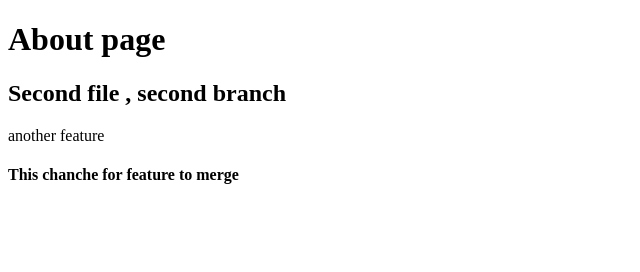
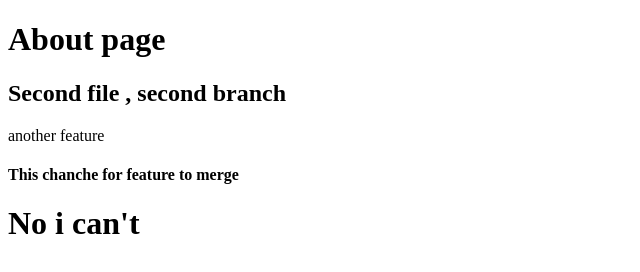
Before and after one commit to Amal-p/DateWithGit-Sample, a plain HTML site: page about.html in a window 1280 px wide. Shown: the whole page, without its empty margins (0-640 px from the left). Drawn offline with Linux system fonts and the light colour scheme.

Commit message:
Negative message added on about.html

```diff
--- a/about.html
+++ b/about.html
@@ -12,5 +12,6 @@
     <p>another feature
     </p>
     <h4>This chanche for feature to merge</h4>
+    <h1>No i can't</h1>
 </body>
 </html>
```
